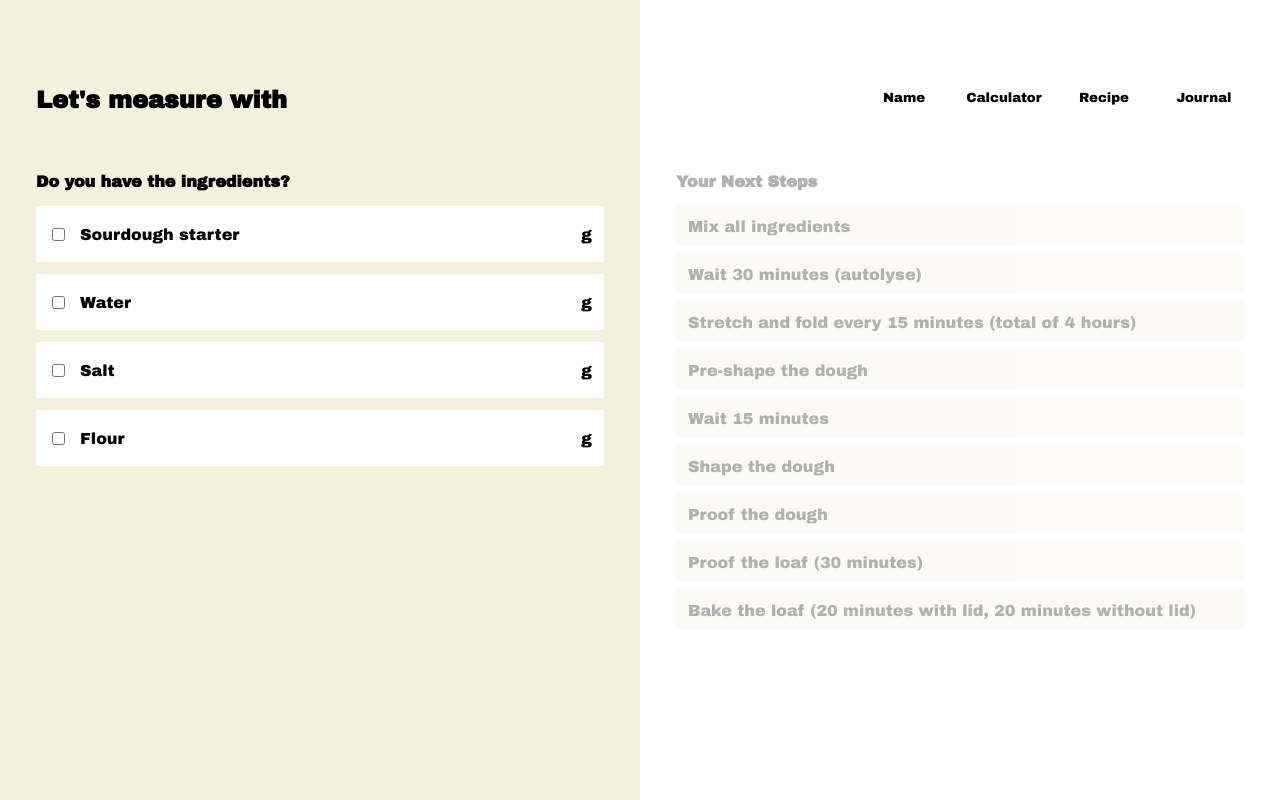
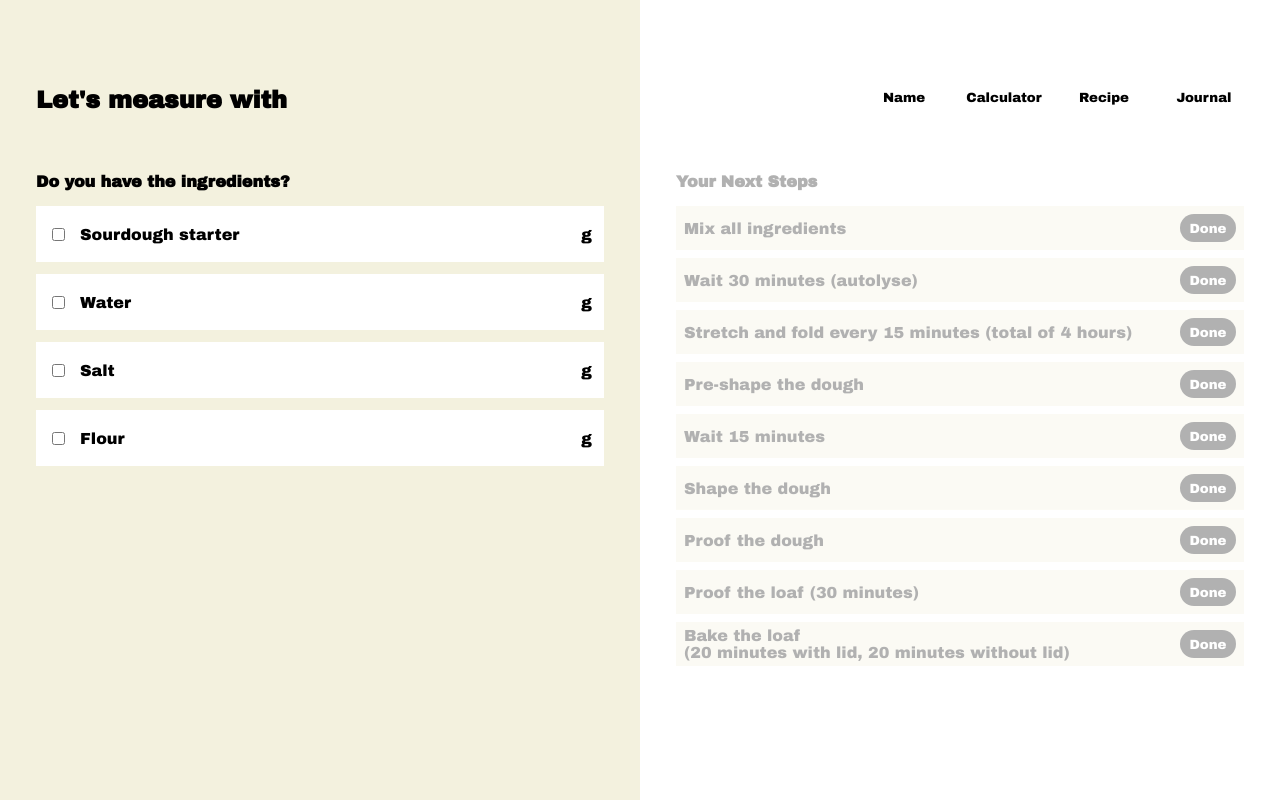
Before and after one commit to sigristarisa/yeastie-boys, a React (Create React App) app: page /recipe in a window 1280 px wide. Built offline with nearby package versions, Linux system fonts and the light colour scheme.

Commit message:
added buttons in steps

```diff
--- a/src/components/Recipe/Recipe.css
+++ b/src/components/Recipe/Recipe.css
@@ -46,12 +46,25 @@
 
 .step-wrapper {
   padding: 20vh 36px 0 36px;
-  /* opacity: 0.3; */
 }
 
 .step-list li {
-  height: 40px;
-  padding: 12px;
+  height: 44px;
+  padding: 0 8px;
   margin-bottom: 8px;
   background-color: var(--grey);
+
+  display: grid;
+  grid-template-columns: 1fr auto;
+  align-items: center;
 }
+
+.step-list button {
+  width: 56px;
+  height: 28px;
+  color: white;
+  background-color: black;
+  border-radius: 48px;
+  border: none;
+  font-family: "Archivo Black", sans-serif;
+}
--- a/src/components/Recipe/Recipe.js
+++ b/src/components/Recipe/Recipe.js
@@ -91,32 +91,42 @@ const Recipe = ({ sourdough }) => {
           <ul className="step-list">
             <li style={{ opacity: `${step.stepOne}` }}>
               <p>Mix all ingredients</p>
+              <button>Done</button>
             </li>
             <li style={{ opacity: `${step.stepTwo}` }}>
               <p>Wait 30 minutes (autolyse)</p>
+              <button>Done</button>
             </li>
             <li style={{ opacity: `${step.stepThree}` }}>
               <p>Stretch and fold every 15 minutes (total of 4 hours)</p>
+              <button>Done</button>
             </li>
             <li style={{ opacity: `${step.stepFour}` }}>
               <p>Pre-shape the dough</p>
+              <button>Done</button>
             </li>
             <li style={{ opacity: `${step.stepFive}` }}>
               <p>Wait 15 minutes</p>
+              <button>Done</button>
             </li>
             <li style={{ opacity: `${step.stepSix}` }}>
               <p>Shape the dough </p>
+              <button>Done</button>
             </li>
             <li style={{ opacity: `${step.stepSeven}` }}>
               <p>Proof the dough </p>
+              <button>Done</button>
             </li>
             <li style={{ opacity: `${step.stepEight}` }}>
               <p>Proof the loaf (30 minutes) </p>
+              <button>Done</button>
             </li>
             <li style={{ opacity: `${step.stepNine}` }}>
               <p>
-                Bake the loaf (20 minutes with lid, 20 minutes without lid){" "}
+                Bake the loaf <br></br>(20 minutes with lid, 20 minutes without
+                lid){" "}
               </p>
+              <button>Done</button>
             </li>
           </ul>
         </section>
```
